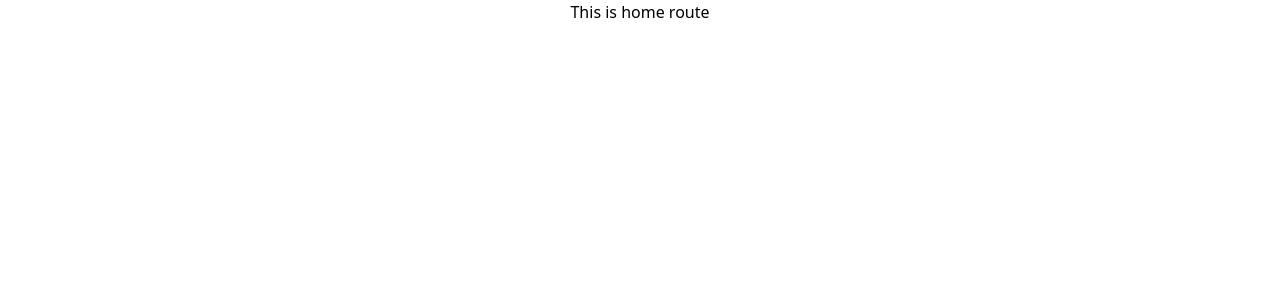
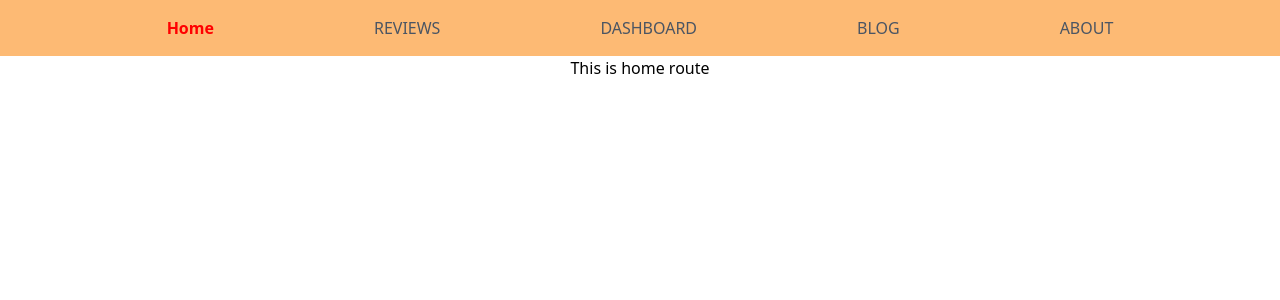
Before and after one commit to tanvirhossain10/a-9, a React (Create React App) app: page / in a window 1280 px wide. Shown: the top 300 px of the page. Built offline with nearby package versions, Linux system fonts and the light colour scheme.

Commit message:
Add the active route link

```diff
--- a/src/App.js
+++ b/src/App.js
@@ -12,7 +12,7 @@ import NotFound404 from './components/NotFound404/NotFound404';
 function App() {
   return (
     <div className="App">
-      {/* <Header></Header> */}
+      <Header></Header>
       <Routes>
         <Route path='/' element={<Home></Home>}></Route>
         <Route path='/reviews' element={<Revies></Revies>}></Route>
--- a/src/components/Header/Header.js
+++ b/src/components/Header/Header.js
@@ -4,12 +4,37 @@ import { NavLink } from 'react-router-dom';
 const Header = () => {
     return (
         <div>
-            <nav className='flex justify-center mt-6'>
-                <NavLink to='/' className='mr-20 ml-20'>Home</NavLink>
-                <NavLink to='/reviews' className='mr-20 ml-20'>REVIEWS</NavLink>
-                <NavLink to='/dashboard' className='mr-20 ml-20'>DASHBOARD</NavLink>
-                <NavLink to='/blog' className='mr-20 ml-20'>BLOG</NavLink>
-                <NavLink to='/about' className='mr-20 ml-20'>ABOUT</NavLink>
+            <nav className='flex justify-center py-4 bg-orange-300   text-gray-600'>
+                <NavLink to='/' className='mr-20 ml-20' style={({ isActive, isPending }) => {
+                    return {
+                        color: isActive ? "red" : "",
+                        fontWeight: isActive ? "bold" : "",
+                    };
+                }} >Home</NavLink>
+                <NavLink to='/reviews' className='mr-20 ml-20' style={({ isActive, isPending }) => {
+                    return {
+                        color: isActive ? "red" : "",
+                        fontWeight: isActive ? "bold" : "",
+                    };
+                }}>REVIEWS</NavLink>
+                <NavLink to='/dashboard' className='mr-20 ml-20' style={({ isActive, isPending }) => {
+                    return {
+                        color: isActive ? "red" : "",
+                        fontWeight: isActive ? "bold" : "",
+                    };
+                }}>DASHBOARD</NavLink>
+                <NavLink to='/blog' className='mr-20 ml-20' style={({ isActive, isPending }) => {
+                    return {
+                        color: isActive ? "red" : "",
+                        fontWeight: isActive ? "bold" : "",
+                    };
+                }}>BLOG</NavLink>
+                <NavLink to='/about' className='mr-20 ml-20' style={({ isActive, isPending }) => {
+                    return {
+                        color: isActive ? "red" : "",
+                        fontWeight: isActive ? "bold" : "",
+                    };
+                }}>ABOUT</NavLink>
 
             </nav>
         </div>
--- a/src/components/NotFound404/NotFound404.js
+++ b/src/components/NotFound404/NotFound404.js
@@ -4,10 +4,12 @@ const NotFound404 = () => {
     return (
         <div className='h-screen bg-gradient-to-b
         from-green-200 to-green-500'>
-            <div className='  flex w-full  justify-evenly items-center pt-10'>
+            <div className='flex w-full  justify-evenly items-center pt-10'>
                 <img className="w-3/5" src="404.jpg" alt="" />
 
-                <h2 className='text-4xl' >Opps 404 page not found</h2>
+                <h2 className='text-4xl bg-gradient-to-r bg-clip-text  text-transparent
+            from-indigo-500 via-orange-500 to-red-700
+            animate-text' >Opps 404 page not found</h2>
 
 
             </div >
```
